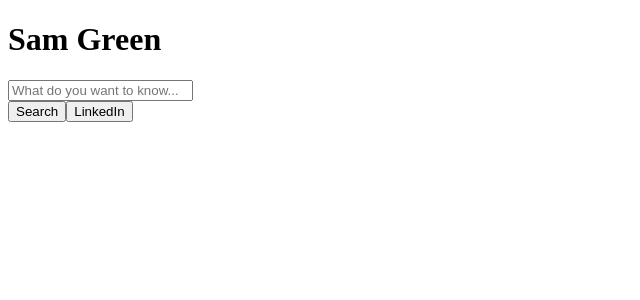
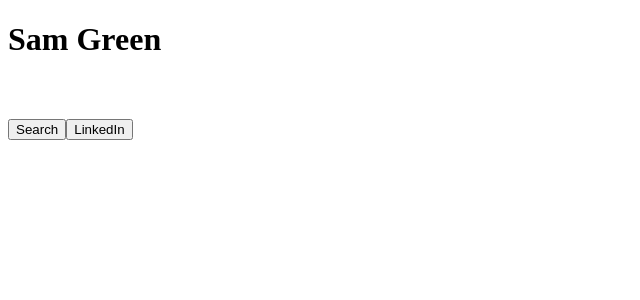
Before and after one commit to sampellebeano/SamsSpace, a React (Vite) app: page / in a window 1280 px wide. Shown: the top 300 px of the page, without its empty margins (0-640 px from the left). Built offline with nearby package versions, Linux system fonts and the light colour scheme.

Commit message:
fix: update favicon and enhance styles for improved layout and animations

```diff
--- a/index.html
+++ b/index.html
@@ -3,7 +3,7 @@
 
 <head>
   <meta charset="UTF-8" />
-  <link rel="icon" type="image/svg+xml" href="/vite.svg" />
+  <link rel="icon" type="image/svg+xml" href="/5amicon.svg" />
   <meta name="viewport" content="width=device-width, initial-scale=1.0" />
   <title>5am Green</title>
   <meta http-equiv="Content-Security-Policy" content="default-src 'self'; font-src 'self' https://r2cdn.perplexity.ai;">
--- a/src/App.css
+++ b/src/App.css
@@ -27,6 +27,18 @@
 
   to {
     transform: rotate(360deg);
+  }
+}
+
+@keyframes appearFromCenter {
+  0% {
+    opacity: 0;
+    transform: scale(0.5);
+  }
+
+  100% {
+    opacity: 1;
+    transform: scale(1);
   }
 }
 
@@ -69,23 +81,72 @@
   max-width: 400px;
   min-width: 200px;
   margin-bottom: 2vw;
-  color: rgb(64, 125, 255);
+  border: #0077b5;
+  color: black;
+  text-align: center;
+  position: relative;
 }
+
 
 .search-input {
   width: 100%;
   padding: clamp(0.5em, 1vw, 0.8em);
-  /* reduced upper cap */
   font-size: clamp(1rem, 2.5vw, 1.5rem);
-  /* more moderate scaling */
-  border: 2px solid transparent;
-  border-radius: 8px;
+  color: black;
+  background: none;
+  border: none;
   box-sizing: border-box;
+  outline: none;
+}
+
+.center-editable {
+  display: flex;
+  align-items: center;
+  justify-content: center;
+  text-align: center;
+  min-height: 2.5em;
+  color: #407dff;
+}
+
+.center-editable:empty:before {
+  content: attr(data-placeholder);
+  color: #888;
+  opacity: 0.7;
+}
+
+.centered-input-text {
+  animation: appearFromCenter 0.4s;
+}
+
+@keyframes appearFromCenter {
+  0% {
+    letter-spacing: 2em;
+    opacity: 0;
+  }
+
+  100% {
+    letter-spacing: normal;
+    opacity: 1;
+  }
 }
 
 
+.input-appear {
+  animation: appearFromCenter 0.4s cubic-bezier(0.39, 0.575, 0.565, 1) both;
+}
+
+.search-input::placeholder {
+  color: #fff;
+  opacity: 1;
+  /* Ensure the placeholder is fully opaque */
+}
+
 .button-row {
   display: flex;
+  flex-direction: column;
+  /* stack buttons vertically */
+  align-items: center;
+  /* center them horizontally */
   justify-content: space-between;
   width: 100%;
   max-width: 320px;
@@ -93,10 +154,12 @@
 }
 
 .homepage-btn {
-  flex: 1;
-  padding: 0.8em 0;
+  width: 100%;
+  /* make buttons fill container */
+  margin: 0.5em 0;
+  /* add vertical spacing */
+  padding: 0.6em 0;
   font-size: clamp(1rem, 3vw, 1.5rem);
-  margin: 0 0.5em;
   border: 1px solid transparent;
   border-radius: 8px;
   background: #646cff;
--- a/src/App.jsx
+++ b/src/App.jsx
@@ -1,16 +1,23 @@
-
 import './App.css'
 
+import { useRef } from 'react';
+
 function App() {
+  const editableRef = useRef(null);
+
   return (
     <div className="homepage-container">
       <h1 className="sam-green">Sam Green</h1>
       <div className="input-box-container">
-        <input
-          type="text"
-          className="search-input"
-          placeholder="What do you want to know..."
-        />
+        <div
+          ref={editableRef}
+          className="search-input center-editable"
+          contentEditable
+          role="textbox"
+          aria-label="What do you want to know..."
+          spellCheck={false}
+          data-placeholder="What do you want to know..."
+        ></div>
       </div>
       <div className="button-row">
         <button className="homepage-btn">Search</button>
@@ -19,5 +26,4 @@ function App() {
     </div>
   );
 }
-
 export default App;
--- a/src/index.css
+++ b/src/index.css
@@ -25,10 +25,9 @@ a:hover {
 
 body {
   margin: 0;
+  padding: 0;
   display: flex;
   place-items: center;
-  min-width: 320px;
-  min-height: 100vh;
 }
 
 h1 {
```
Also changed, not shown: public/5amicon.svg (added).
